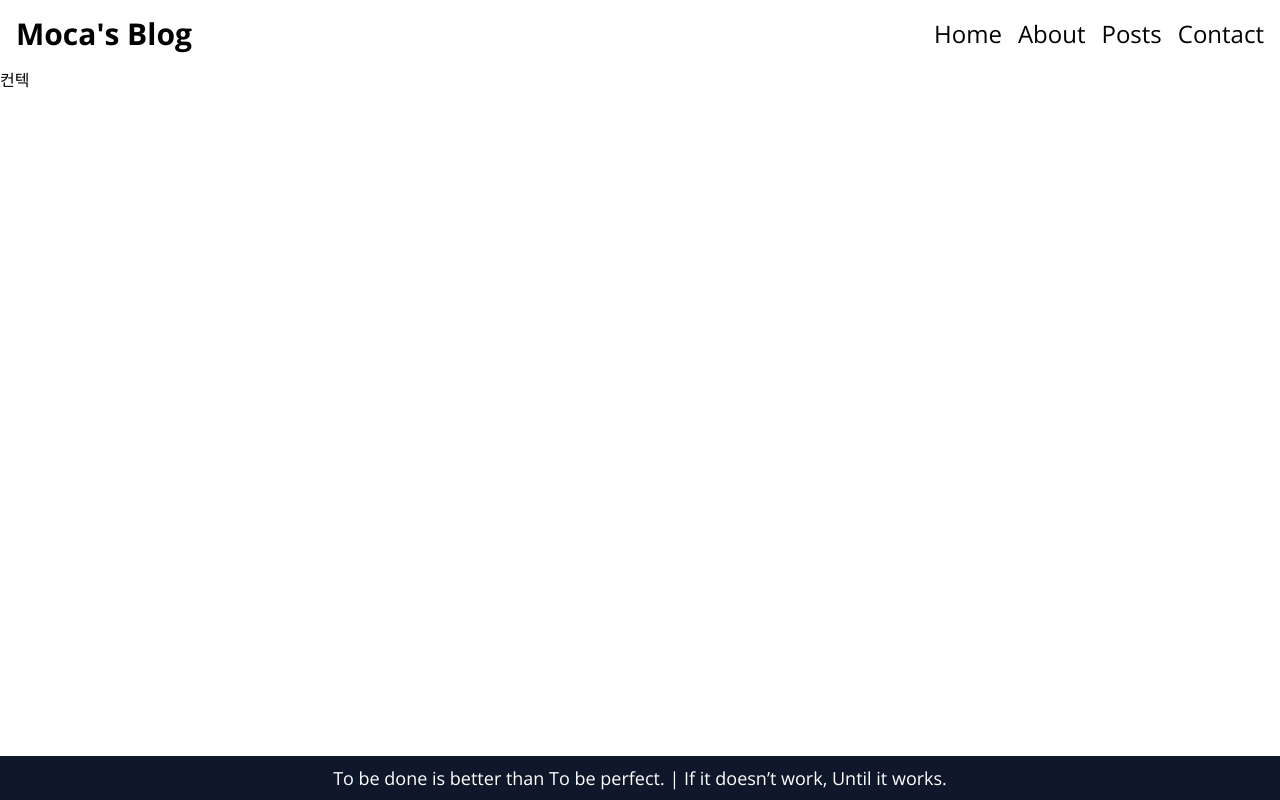
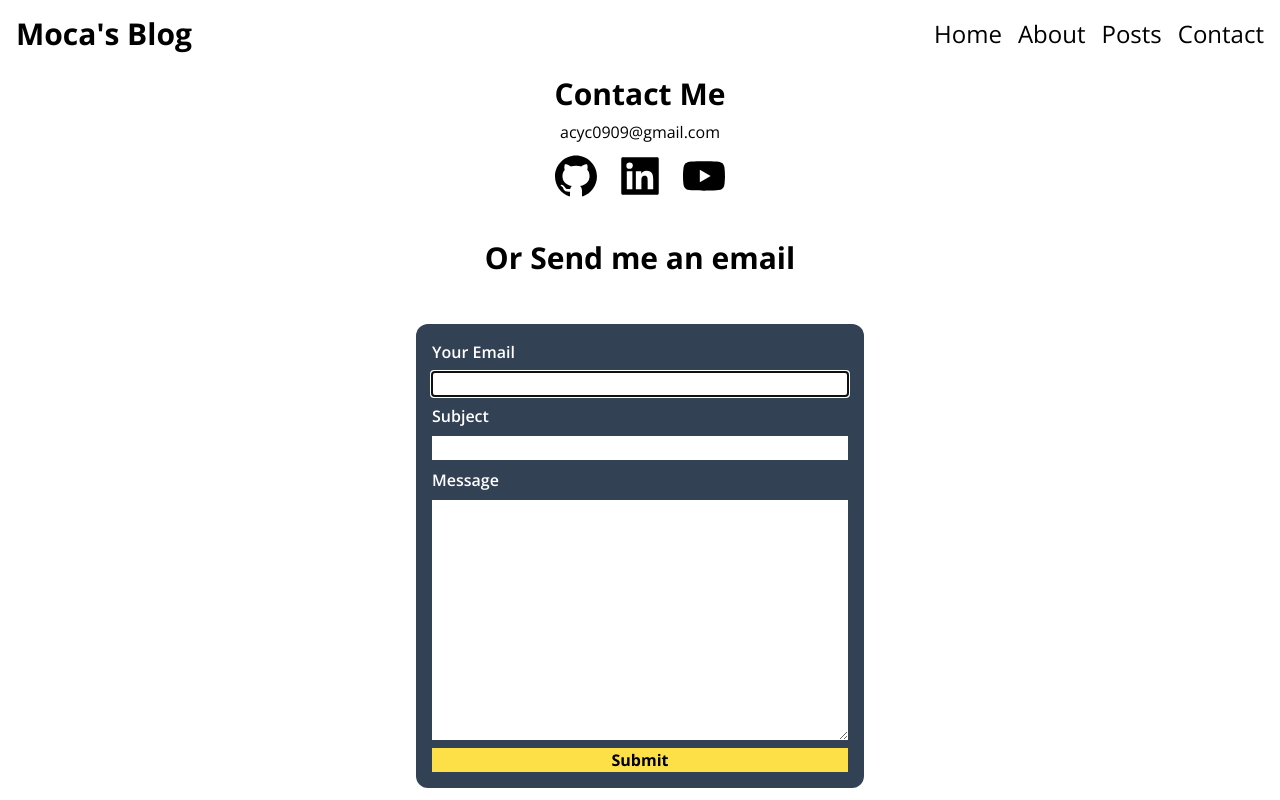
Before and after one commit to softmoca/softmoca, a Next.js app: page /contact in a window 1280 px wide. Built offline with nearby package versions, Linux system fonts and the light colour scheme.

Commit message:
feat : contact email

```diff
--- a/src/app/about/page.tsx
+++ b/src/app/about/page.tsx
@@ -15,7 +15,7 @@ export default function AboutPage() {
         <h2 className={TITLE_CLASS}>Who Am I?</h2>
         <p>
           개발을 사랑하는 풀스택 개발자 <br />
-          사람과 디자인을 담는 웹앱을 만들고 있음
+          대학 생활을 하며 필요하다고 느끼는 서비스 플랫폼을 만들고 있음
         </p>
         <h2 className={TITLE_CLASS}>Career</h2>
         <p>
--- /dev/null
+++ b/src/app/api/contact.ts
@@ -0,0 +1,16 @@
+import { EmailData } from "./email";
+
+export async function sendContactEmail(email: EmailData) {
+  const response = await fetch("/api/contact", {
+    method: "POST",
+    body: JSON.stringify(email),
+    headers: {
+      "Content-Type": "applicatioin/json",
+    },
+  });
+  const data = await response.json();
+  if (!response.ok) {
+    throw new Error(data.message || "서버 요청에 실패 했습니다.");
+  }
+  return data;
+}
--- /dev/null
+++ b/src/app/api/contact/route.ts
@@ -0,0 +1,30 @@
+import * as yup from "yup";
+import { sendEmail } from "../email";
+
+const bodySchema = yup.object().shape({
+  from: yup.string().email().required(),
+  subject: yup.string().required(),
+  message: yup.string().required(),
+});
+
+export async function POST(req: Request) {
+  const body = await req.json();
+  if (!bodySchema.isValidSync(body)) {
+    return new Response(JSON.stringify({ message: "메일 전송에 실패함!" }), {
+      status: 400,
+    });
+  }
+  return sendEmail(body) //
+    .then(
+      () =>
+        new Response(JSON.stringify({ message: "메일을 성공적으로 보냈음" }), {
+          status: 200,
+        })
+    )
+    .catch((error) => {
+      console.error(error);
+      return new Response(JSON.stringify({ message: "메일 전송에 실패함!" }), {
+        status: 500,
+      });
+    });
+}
--- /dev/null
+++ b/src/app/api/email.ts
@@ -0,0 +1,33 @@
+import nodemailer from "nodemailer";
+
+export type EmailData = {
+  from: string;
+  subject: string;
+  message: string;
+};
+
+const transporter = nodemailer.createTransport({
+  host: "smtp.gmail.com",
+  port: 465,
+  secure: true,
+  auth: {
+    user: process.env.AUTH_USER,
+    pass: process.env.AUTH_PASS,
+  },
+});
+
+export async function sendEmail({ subject, from, message }: EmailData) {
+  const mailData = {
+    to: process.env.AUTH_USER,
+    subject: `[BLOG] ${subject}`,
+    from,
+    html: `
+        <h1>${subject}</h1>
+        <div>${message}</div>
+        <br/>
+        <p>보낸사람: ${from}</p>
+        `,
+  };
+
+  return transporter.sendMail(mailData);
+}
--- a/src/app/contact/page.tsx
+++ b/src/app/contact/page.tsx
@@ -1,5 +1,38 @@
-import React from "react";
+import ContactForm from "@/components/ContactForm";
+import { Metadata } from "next";
+import { AiFillGithub, AiFillLinkedin, AiFillYoutube } from "react-icons/ai";
 
-export default function Contactpage() {
-  return <div>컨텍</div>;
+export const metadata: Metadata = {
+  title: "Contact Me",
+  description: "Ellie에게 메일 보내기",
+};
+
+const LINKS = [
+  { icon: <AiFillGithub />, url: "" },
+  { icon: <AiFillLinkedin />, url: "" },
+  { icon: <AiFillYoutube />, url: "" },
+];
+
+export default function ContactPage() {
+  return (
+    <section className="flex flex-col items-center">
+      <h2 className="text-3xl font-bold my-2">Contact Me</h2>
+      <p>acyc0909@gmail.com</p>
+      <ul className="flex gap-4 my-2">
+        {LINKS.map((link, index) => (
+          <a
+            key={index}
+            href={link.url}
+            target="_blank"
+            rel="noreferrer"
+            className="text-5xl hover:text-yellow-400"
+          >
+            {link.icon}
+          </a>
+        ))}
+      </ul>
+      <h2 className="text-3xl font-bold my-8">Or Send me an email</h2>
+      <ContactForm />
+    </section>
+  );
 }
--- /dev/null
+++ b/src/components/Banner.tsx
@@ -0,0 +1,20 @@
+export type BannerData = {
+  message: string;
+  state: "success" | "error";
+};
+
+export default function Banner({
+  banner: { message, state },
+}: {
+  banner: BannerData;
+}) {
+  const isSuccess = state === "success";
+  const icon = isSuccess ? "✅" : "🔥";
+  return (
+    <p
+      className={`p-2 rounded-xl w-full text-center ${
+        isSuccess ? "bg-green-300" : "bg-red-300"
+      }`}
+    >{`${icon} ${message}`}</p>
+  );
+}
--- /dev/null
+++ b/src/components/ContactForm.tsx
@@ -0,0 +1,100 @@
+"use client";
+
+import { ChangeEvent, FormEvent, useState } from "react";
+import Banner, { BannerData } from "./Banner";
+import { sendContactEmail } from "@/app/api/contact";
+
+type Form = {
+  from: string;
+  subject: string;
+  message: string;
+};
+
+const DEFAULT_DATA = {
+  from: "",
+  subject: "",
+  message: "",
+};
+export default function ContactForm() {
+  const [form, setForm] = useState<Form>(DEFAULT_DATA);
+  const [banner, setBanner] = useState<BannerData | null>(null);
+
+  const onChange = (e: ChangeEvent<HTMLInputElement | HTMLTextAreaElement>) => {
+    const { name, value } = e.target;
+    setForm((prev) => ({ ...prev, [name]: value }));
+  };
+
+  const onSubmit = (e: FormEvent<HTMLFormElement>) => {
+    e.preventDefault();
+    sendContactEmail(form) //
+      .then(() => {
+        setBanner({
+          message: "메일을 성공적으로 보냈습니다.",
+          state: "success",
+        });
+        setForm(DEFAULT_DATA);
+      })
+      .catch((error) => {
+        setBanner({
+          message: "메일전송에 실패했습니다. 다시 시도해 주세요",
+          state: "error",
+        });
+      })
+      .finally(() => {
+        setTimeout(() => {
+          setBanner(null);
+        }, 3000);
+      });
+  };
+
+  return (
+    <section className="w-full max-w-md">
+      {banner && <Banner banner={banner} />}
+      <form
+        onSubmit={onSubmit}
+        className="w-full flex flex-col gap-2 my-4 p-4 bg-slate-700 rounded-xl text-white"
+      >
+        <label htmlFor="from" className="font-semibold">
+          Your Email
+        </label>
+        <input
+          type="email"
+          id="from"
+          name="from"
+          className="text-black"
+          required
+          autoFocus
+          value={form.from}
+          onChange={onChange}
+        />
+        <label htmlFor="subject" className="font-semibold">
+          Subject
+        </label>
+        <input
+          className="text-black"
+          type="text"
+          id="subject"
+          name="subject"
+          required
+          value={form.subject}
+          onChange={onChange}
+        />
+        <label htmlFor="message" className="font-semibold">
+          Message
+        </label>
+        <textarea
+          rows={10}
+          id="message"
+          name="message"
+          required
+          value={form.message}
+          onChange={onChange}
+          className="text-black"
+        />
+        <button className="bg-yellow-300 text-black font-bold hover:bg-yellow-400">
+          Submit
+        </button>
+      </form>
+    </section>
+  );
+}
```
